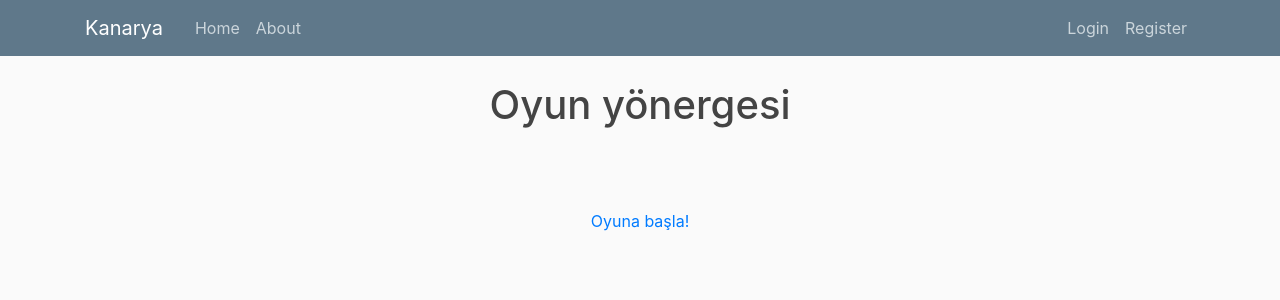
After one commit to derlem/kanarya, a Django app: page /game/home/ in a window 1280 px wide. The commit adds this page. Shown: the top 300 px of the page. Run offline with Django 3.2, Linux system fonts and the light colour scheme; parts of the project's set-up code (start-up, migrations or seed data) failed here and were passed over; some libraries are stand-ins or nearby versions.

Commit message:
Created home and about page templates

```diff
--- /dev/null
+++ b/game_project/game/templates/game/about.html
@@ -0,0 +1,6 @@
+{% extends 'game/base.html' %}
+{% block content %}
+
+	<p>Bu çalışma Boğaziçi Üniversitesi Bilgisayar Mühendisliği bünyesindeki araştırmacılar tarafından üretilmiştir.</p>
+
+{% endblock content %}
--- a/game_project/game/templates/game/base.html
+++ b/game_project/game/templates/game/base.html
@@ -25,14 +25,14 @@
 	<header class="site-header">
 	  <nav class="navbar navbar-expand-md navbar-dark bg-steel fixed-top">
 	    <div class="container">
-	      <a class="navbar-brand mr-4" href="{% url 'question' %}">Kanarya</a>
+	      <a class="navbar-brand mr-4" href="{% url 'home' %}">Kanarya</a>
 	      <button class="navbar-toggler" type="button" data-toggle="collapse" data-target="#navbarToggle" aria-controls="navbarToggle" aria-expanded="false" aria-label="Toggle navigation">
 	      <span class="navbar-toggler-icon"></span>
 	      </button>
 	      <div class="collapse navbar-collapse" id="navbarToggle">
 	        <div class="navbar-nav mr-auto">
-	          <a class="nav-item nav-link" href="{% url 'question' %}">Home</a>
-	          <a class="nav-item nav-link" href="{% url 'question' %}">About</a>
+	          <a class="nav-item nav-link" href="{% url 'home' %}">Home</a>
+	          <a class="nav-item nav-link" href="{% url 'about' %}">About</a>
 	        </div>
 	        <!-- Navbar Right Side -->
 	        <div class="navbar-nav">
--- /dev/null
+++ b/game_project/game/templates/game/home.html
@@ -0,0 +1,12 @@
+{% extends 'game/base.html' %}
+{% block content %}
+
+	<h1>Oyun yönergesi</h1>
+
+	<br>
+	<br>
+	<br>
+
+	<a href=" {% url 'question' %} ">Oyuna başla!</a>
+
+{% endblock content %}
--- a/game_project/game/urls.py
+++ b/game_project/game/urls.py
@@ -5,6 +5,8 @@ from . import views
 
 urlpatterns = [
 
+	path('home/', views.home, name='home'),
+	path('about/', views.about, name='about'),
 	path('question/', views.question, name='question'),
 	path('answer/', views.answer, name='answer'),
 
--- a/game_project/game/views.py
+++ b/game_project/game/views.py
@@ -11,6 +11,14 @@ from .models import Sentence, Question, Activity, Decision, Report
 
 go_next = True
 current_question = Question()
+
+def home(request):
+
+	return render(request, 'game/home.html')
+
+def about(request):
+
+	return render(request, 'game/about.html')
 
 ### Apply login required
 def question(request):
--- a/game_project/game_project/settings.py
+++ b/game_project/game_project/settings.py
@@ -126,7 +126,7 @@ STATIC_URL = '/static/'
 
 CRISPY_TEMPLATE_PACK = "bootstrap4"
 
-LOGIN_REDIRECT_URL = "question"
+LOGIN_REDIRECT_URL = "home"
 LOGIN_URL = "login"
 
 MEDIA_ROOT = os.path.join(BASE_DIR, 'media')
```
